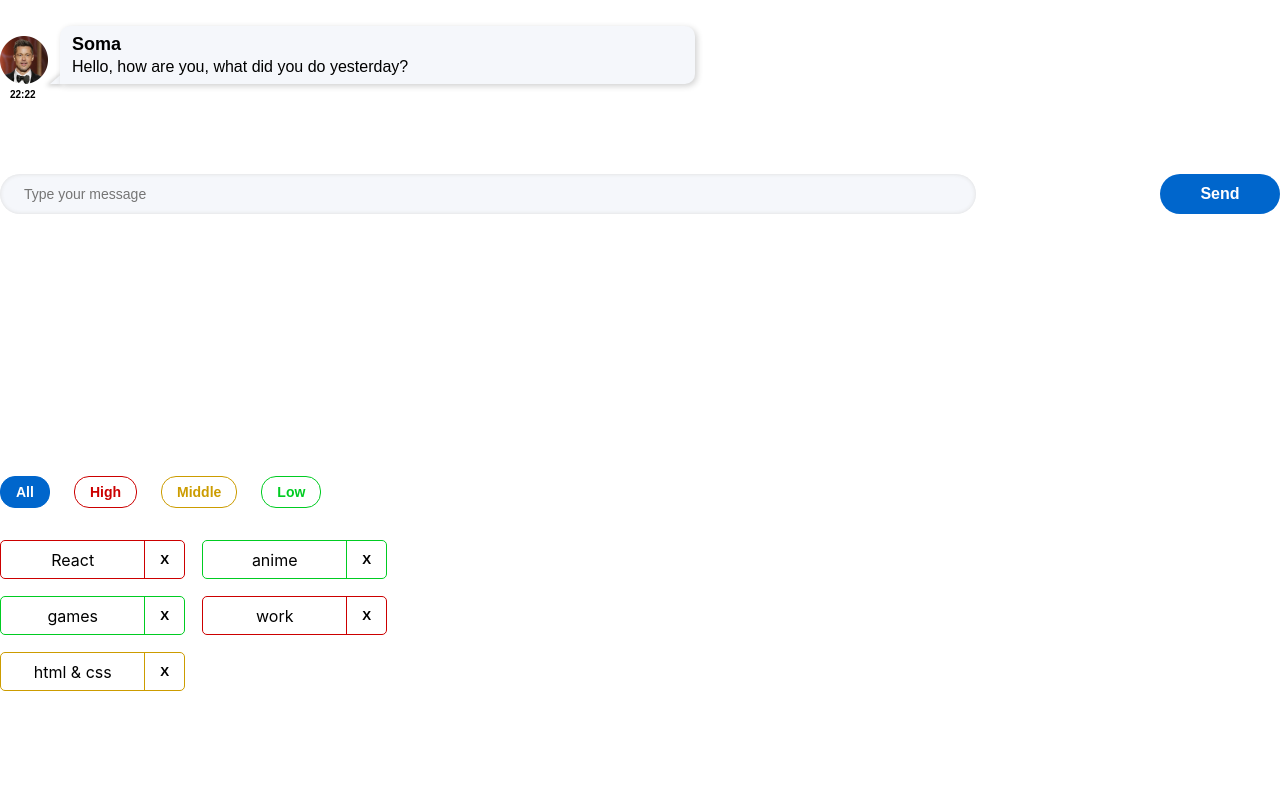
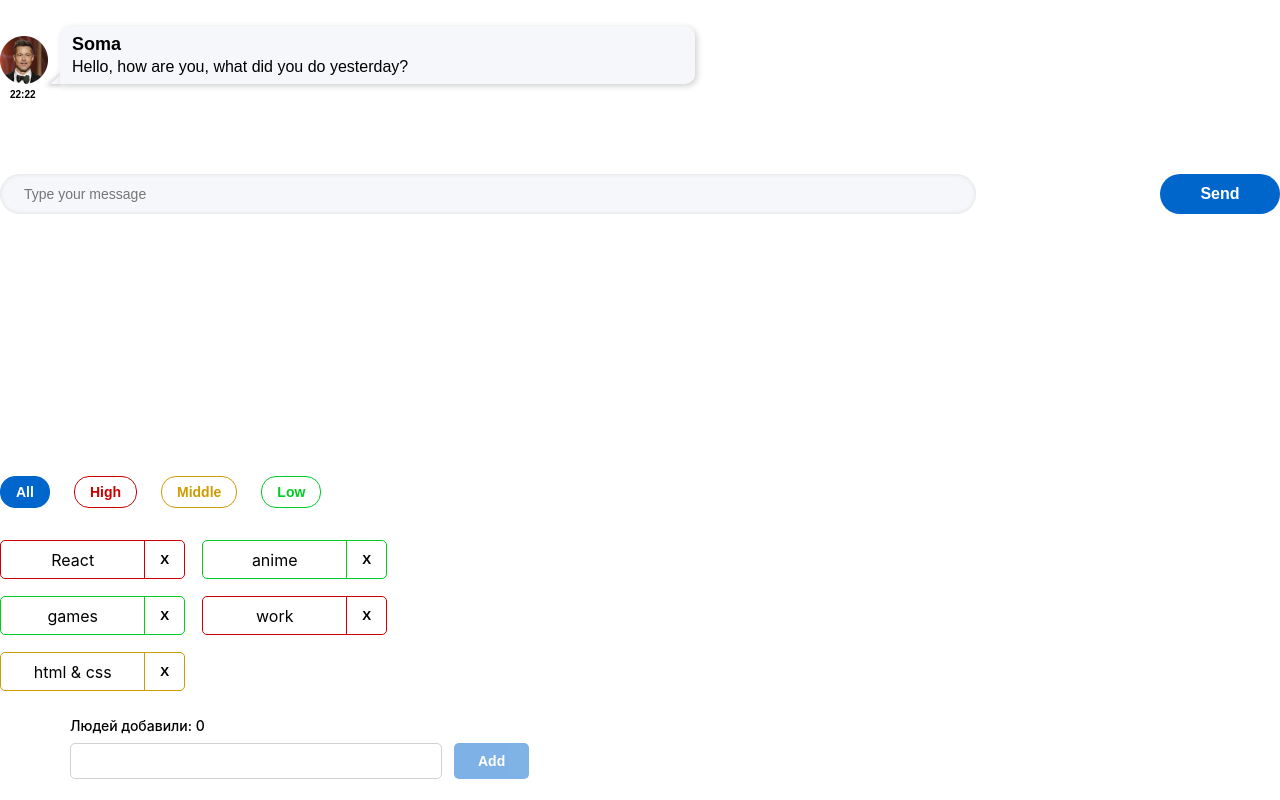
Before and after one commit to nooraiym/homework-front-main-2, a React (Create React App) app: page / in a window 1280 px wide. Shown: the part 350-1150 px from the top of the page. Before the commit the page ends 1041 px from the top, so only its background shows below. Built offline with nearby package versions, Linux system fonts and the light colour scheme; the HTML template or start-up script is replaced by a standard one.

Commit message:
solve third task

```diff
--- a/src/s1-main/App.tsx
+++ b/src/s1-main/App.tsx
@@ -2,6 +2,7 @@
 import s from './App.module.css'
 import HW1 from '../s2-homeworks/hw01/HW1'
 import HW2 from '../s2-homeworks/hw02/HW2'
+import HW3 from '../s2-homeworks/hw03/HW3'
 
 function App() {
     return (
@@ -9,7 +10,7 @@
             <HW1/>
             {/*раскомментировать по ходу выполнения*/}
             <HW2/>
-            {/*<HW3/>*/}
+            <HW3/>
             {/*<HW4/>*/}
 
             {/*при выполнении дз 5 и более - закомментировать здесь дз 1-4, так как они есть внутри дз 5*/}
--- a/src/s2-homeworks/hw03/Greeting.module.css
+++ b/src/s2-homeworks/hw03/Greeting.module.css
@@ -1,35 +1,69 @@
 .greetingForm {
+    display: flex;
+    flex-direction: column;
+    gap: 9px;
+    margin-left: 70px;
 }
 
 .inputAndButtonContainer {
+    display: flex;
+    gap: 12px;
+    align-items: flex-start;
 }
 
 .error {
+    color: red;
+    height: 21px;
+    margin-left: 70px;
 }
 
 .input {
+    min-width: 372px;
+    min-height: 36px;
+    padding: 3px;
+    border:  1px solid #D1D1D1;
+    border-radius: 5px;
 }
 
 .input:focus {
+    outline: 1px solid #aed0f1;
 }
 
 .errorInput {
+    min-width: 372px;
+    min-height: 36px;
+    padding: 3px;
+    border:  1px solid #D1D1D1;
+    border-radius: 5px;
+    outline: none;
+    border: 1px solid red;
 }
 
 .button {
+    min-width: none;
+    min-height: 36px;
+    background-color: #0066CC;
+    color: #fff;
+    font-size: 14px;
+    font-weight: 600;
+    border: none;
+    border-radius: 5px;
+    padding: 8px 24px;
 }
 
 .button:focus {
+    outline: 1px solid #aed0f1;
 }
 
 .button:active {
+    outline: 1px solid #aed0f1;
 }
 
 .button:disabled {
+    opacity: .5;
 }
 
-.text {
+.text, .greeting {
+    font-size: 14px;
+    font-weight: 500;
 }
-
-.greeting {
-}
--- a/src/s2-homeworks/hw03/Greeting.tsx
+++ b/src/s2-homeworks/hw03/Greeting.tsx
@@ -2,14 +2,14 @@
 import s from './Greeting.module.css'
 
 type GreetingPropsType = {
-    name: any // need to fix any
-    setNameCallback: any // need to fix any
-    addUser: any // need to fix any
-    onBlur: any // need to fix any
-    onEnter: any // need to fix any
-    error: any // need to fix any
-    totalUsers: any // need to fix any
-    lastUserName?: any // need to fix any
+    name: string // need to fix any
+    setNameCallback: (e:ChangeEvent<HTMLInputElement>)=>void // need to fix any
+    addUser: ()=>void // need to fix any
+    onBlur: ()=>void // need to fix any
+    onEnter: (e: KeyboardEvent<HTMLInputElement>)=>void // need to fix any
+    error: string // need to fix any
+    totalUsers: number // need to fix any
+    lastUserName?: string // need to fix any
 }
 
 // презентационная компонента (для верстальщика)
@@ -25,7 +25,7 @@
         lastUserName,
     } // деструктуризация пропсов
 ) => {
-    const inputClass = s.errorInput // need to fix with (?:)
+    const inputClass = error ? s.errorInput: s.input // need to fix with (?:)
 
     return (
         <div id={'hw3-form'} className={s.greetingForm}>
@@ -57,7 +57,7 @@
                     className={s.button}
                     disabled={!name.trim()}
                 >
-                    add
+                    Add
                 </button>
             </div>
 
--- a/src/s2-homeworks/hw03/GreetingContainer.tsx
+++ b/src/s2-homeworks/hw03/GreetingContainer.tsx
@@ -3,34 +3,44 @@
 import { UserType } from './HW3'
 
 type GreetingContainerPropsType = {
-    users: any // need to fix any
-    addUserCallback: any // need to fix any
+    users: UserType[] // need to fix any
+    addUserCallback: (name:string)=>void // need to fix any
 }
 
-export const pureAddUser = (name: any, setError: any, setName: any, addUserCallback: any) => {
+export const pureAddUser = (name: string, setError: (error: string)=>void, setName: (name: string)=>void, addUserCallback: (name: string)=>void) => {
     // если имя пустое - показать ошибку, иначе - добавить юзера и очистить инпут
+    if (name === '') {
+        setError('Ошибка! Введите имя!')
+    } else {
+        addUserCallback(name)
+        setName('')
+    }
 }
 
-export const pureOnBlur = (name: any, setError: any) => { // если имя пустое - показать ошибку
+export const pureOnBlur = (name: string, setError: (error: string)=>void) => {
+    if (name === '' || name.trim() === '') {
+        setError('Ошибка! Введите имя!')
+    }// если имя пустое - показать ошибку
 }
 
-export const pureOnEnter = (e: any, addUser: any) => { // если нажата кнопка Enter - добавить
+export const pureOnEnter = (e: KeyboardEvent<HTMLInputElement>, addUser: ()=>void) => {
+    if (e.key === 'Enter') {
+        addUser()
+    }
+    // если нажата кнопка Enter - добавить
 }
 
 // более простой и понятный для новичков
 // function GreetingContainer(props: GreetingPropsType) {
 
 // более современный и удобный для про :)
-const GreetingContainer: React.FC<GreetingContainerPropsType> = ({
-    users,
-    addUserCallback,
-}) => {
+const GreetingContainer: React.FC<GreetingContainerPropsType> = ({users,addUserCallback}) => {
     // деструктуризация пропсов
-    const [name, setName] = useState<any>('') // need to fix any
-    const [error, setError] = useState<any>('') // need to fix any
+    const [name, setName] = useState<string>('') // need to fix any
+    const [error, setError] = useState<string>('') // need to fix any
 
-    const setNameCallback = (e: any) => { // need to fix any
-        setName('some name') // need to fix
+    const setNameCallback = (e: ChangeEvent<HTMLInputElement>) => { // need to fix any
+        setName(e.currentTarget.value) // need to fix
 
         error && setError('')
     }
@@ -42,12 +52,12 @@
         pureOnBlur(name, setError)
     }
 
-    const onEnter = (e: any) => {
+    const onEnter = (e: KeyboardEvent<HTMLInputElement>) => {
         pureOnEnter(e, addUser)
     }
 
-    const totalUsers = 0 // need to fix
-    const lastUserName = 'some name' // need to fix
+    const totalUsers = users.length // need to fix
+    const lastUserName = users.at(-1)?.name// need to fix
 
     return (
         <Greeting
--- a/src/s2-homeworks/hw03/HW3.tsx
+++ b/src/s2-homeworks/hw03/HW3.tsx
@@ -19,20 +19,20 @@
 
 // types
 export type UserType = {
-    _id: any // need to fix any
-    name: any // need to fix any
+    _id: string // need to fix any
+    name: string // need to fix any
 }
 
-export const pureAddUserCallback = (name: any, setUsers: any, users: any) => { // need to fix any
-    const user = { // need to fix
+export const pureAddUserCallback = (name: string, setUsers: (users: UserType[])=>void, users: UserType[]) => { // need to fix any
+    const user = { _id: v1(), name// need to fix
     }
     setUsers([...users, user])
 }
 
 const HW3 = () => {
-    const [users, setUsers] = useState<any>([]) // need to fix any
+    const [users, setUsers] = useState<UserType[]>([]) // need to fix any
 
-    const addUserCallback = (name: any) => { // need to fix any
+    const addUserCallback = (name: string) => { // need to fix any
         pureAddUserCallback(name, setUsers, users)
     }
 
```
Also changed, not shown: src/s2-homeworks/hw02/affairs/Affairs.tsx (+13 -0 lines), 1 other file (tests, documents, lock files or other folders).
